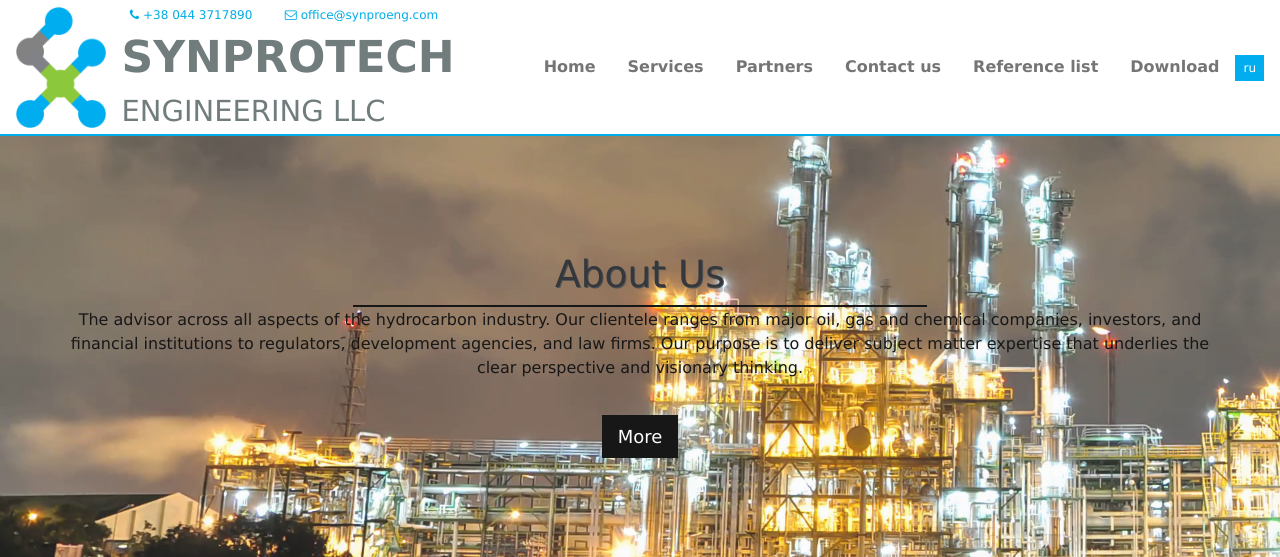
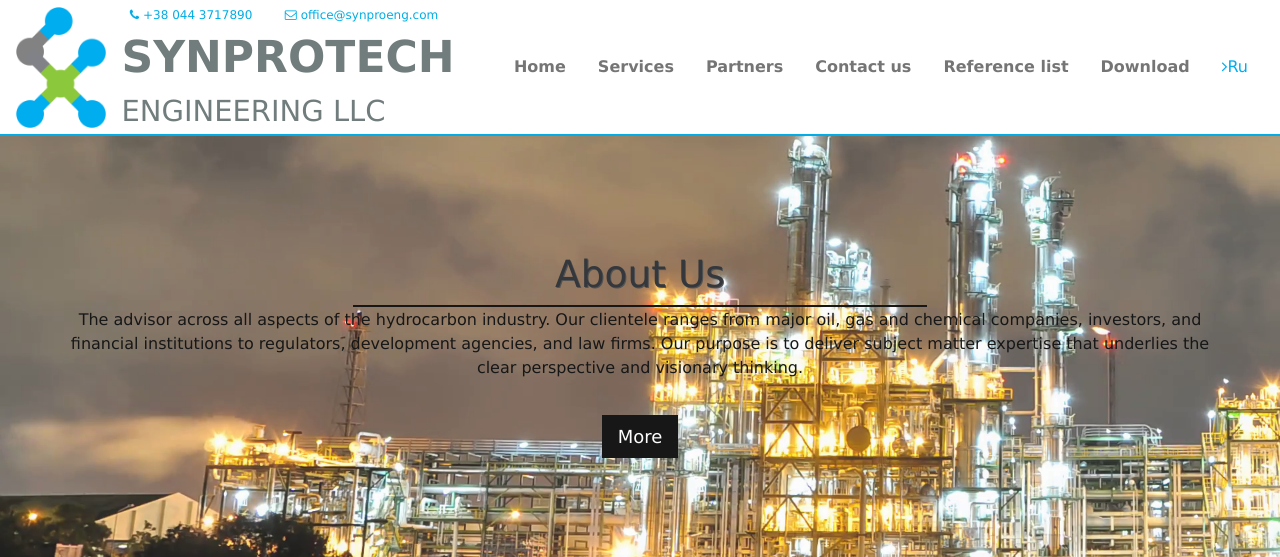
Before and after one commit to volosgoto/synprotech, a PHP site: page /public/ in a window 1280 px wide. Shown: the top 557 px of the page. Run offline with PHP 8.4, Linux system fonts and the light colour scheme.

Commit message:
final lang button style

```diff
--- a/public/css/style.css
+++ b/public/css/style.css
@@ -41,7 +41,7 @@ form:hover {
   border-bottom: 2px solid rgb(0, 173, 230);
   color: black;
   padding: 10px;
-  margin: 0;
+  margin: 10px;
   /* border: 2px solid violet */
 }
 
@@ -66,16 +66,25 @@ div.services-icons {
   font-size: 12px !important;
 }
 
-#btn-lang {
+
+/* Lang*/
+ /* #btn-lang {
   display: block;
   color: #fff;
   background-color: #00adef;
-  /* width: 15px;
-  height: 15px; */
-  margin-top: 8px;
-  padding: 4px 8px;
-  font-size: 15px;
+  width: 20px;
+  height: 20px;
+  margin-top: 0px;
+  padding: 0px 0px;
+  font-size: 12px;
+}  */
+
+#btn-lang {
+  color: #fff;
+  /* background-color: #00adef; */
+  color:  #00adef;
 }
+
 
 .outer-box {
   display: flex;
@@ -188,7 +197,7 @@ p.header-email:hover {
 
 .inner-box-3 {
   display: block;
-  align-items: center;
+  align-items: left;
   padding-left: 8px;
   flex-basis: 400px;
   flex: 150;
@@ -355,10 +364,20 @@ section.section.w3-blue.w3-hover-opacity {
   }
 }
 
+
+
+@media only screen and (max-width: 790px) {
+  .inner-box-3 {
+    margin-bottom: 5px;
+  }
+}
+
+
+
 @media only screen and (max-width: 600px) {
   .navbar {
     padding: 0px 4px;
-    margin: 0;
+    margin: 0px;
   }
   .inner-box-1 {
     display: block;
@@ -403,6 +422,8 @@ section.section.w3-blue.w3-hover-opacity {
     margin: 0px;
     padding: 0px;
   }
+
+
 }
 
 @media only screen and (max-width: 498px) {
--- a/public/index.html
+++ b/public/index.html
@@ -37,18 +37,19 @@
       </div>
     </div>
     <div class="inner-box-3">
-      <span class="w3-mobile w3-right w3-margin-right w3-text-gray">
+
+      <div class="w3-mobile w3-right w3-margin-right w3-text-gray">
         <a href="/public/" class="w3-bar-item w3-button w3-hide-small w3-hover-blue-gray"><b>Home</b></a>
         <a href="#services" class="w3-bar-item w3-button w3-hide-small w3-hover-blue-gray"><b>Services</b></a>
         <a href="partners.html" class="w3-bar-item w3-button w3-hide-small w3-hover-blue-gray"><b>Partners</b></a>
         <a href="contacts.html" class="w3-bar-item w3-button w3-hide-small w3-hover-blue-gray"><b>Contact us</b></a>
         <a href="reference.html" class="w3-bar-item w3-button w3-hide-small w3-hover-blue-gray"><b>Reference list</b></a>
         <a class="booklet-download w3-bar-item w3-button w3-hide-small w3-hover-blue-gray" href=""><b>Download</b></a>
-        <a href="javascript:void(0)" class="w3-bar-item w3-button w3-right w3-hide-large w3-hide-medium"
-            onclick="accondionFunction('toggle-menu')"><i class="fa fa-bars"></i></a>
-            <a id="btn-lang" href="" class="w3-bar-item w3-button w3-tiny w3-hide-small w3-hover-blue-gray">ru</a>
-            <!-- <a id="btn-lang" href="" class="w3-bar-item w3-button w3-hide-small w3-hover-blue-gray">ru</a> -->
-      </span>
+        <a href="javascript:void(0)" class="w3-bar-item w3-button w3-right w3-hide-large w3-hide-medium" onclick="accondionFunction('toggle-menu')"><i class="fa fa-bars"></i></a>
+
+        <a id="btn-lang" class="w3-bar-item w3-button w3-hide-small w3-hover-blue-gray" href=""><i class="fa fa-angle-right"></i>Ru</a>
+        <!-- <a id="btn-lang" href="" class= "w3-bar-item w3-hide-small w3-hover-blue-gray">ru</a> -->
+      </div>
     </div>
   </div>
   </div>
@@ -59,6 +60,7 @@
     <a href="contacts.html" class="w3-bar-item w3-button">Contact us</a>
     <a href="reference.html" class="w3-bar-item w3-button">Reference list</a>
     <a class="w3-bar-item w3-button" href="/assets/booklet/Booklet_Synprotech_ LLC_nov_2018.pdf" download>Download</a>
+    <a href="" class="w3-bar-item w3-button"><i class="fa fa fa-angle-right" style="font-size:14px"></i>Ru</a>
   </div>
   <!-- navbar ENDS -->
   <!-- showcase -->
--- a/public/partners.html
+++ b/public/partners.html
@@ -35,7 +35,7 @@
       </div>
     </div>
     <div class="inner-box-3">
-      <span class="w3-mobile w3-right w3-margin-right w3-text-gray">
+      <div class="w3-mobile w3-right w3-margin-right w3-text-gray">
               <a href="/public/" class="w3-bar-item w3-button w3-hide-small w3-hover-blue-gray"><b>Home</b></a>
               <a href="#services" class="w3-bar-item w3-button w3-hide-small w3-hover-blue-gray"><b>Services</b></a>
               <a href="partners.html" class="w3-bar-item w3-button w3-hide-small w3-hover-blue-gray"><b>Partners</b></a>
@@ -46,7 +46,7 @@
                   download><b>Download</b></a>
               <a href="javascript:void(0)" class="w3-bar-item w3-button w3-right w3-hide-large w3-hide-medium"
                   onclick="accondionFunction('toggle-menu')"><i class="fa fa-bars"></i></a>
-          </span>
+          </div>
     </div>
   </div>
   <div id="toggle-menu" class="w3-bar-block w3-blue-gray w3-hide w3-hide-large w3-hide-medium w3-center">
```
